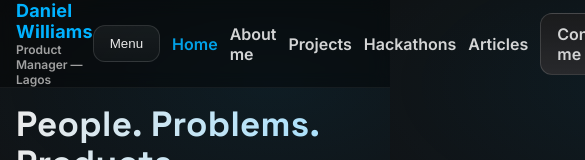
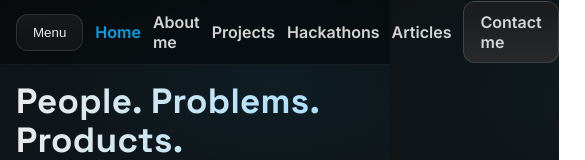
Before and after one commit to thedanielwilliams/F-135, a React (Vite) app: page / in a window 390 px wide. Shown: the top 160 px of the page, 585 px wide, since content can reach past the window. Built offline with nearby package versions, Linux system fonts and the light colour scheme.

Commit message:
Header/nav: desktop links only (Home/About/Projects/Hackathons/Articles/Contact), mobile shows Menu only; responsive CSS helpers

```diff
--- a/src/App.css
+++ b/src/App.css
@@ -19,6 +19,10 @@
 
 /* Optional layout tweaks */
 .nav-inner { display: flex; align-items: center; justify-content: space-between; }
-.menu-links { display: flex; gap: 12px; align-items: center; }
+/* Scope display to desktop-only menu to avoid mobile override */
+.menu-links.desktop-only { display: flex; gap: 12px; align-items: center; }
+
+/* Mobile header Home link styling */
+.home-link { font-weight: 700; margin-right: 8px; }
 
 .footer small { display: block; margin-top: 8px; }
--- a/src/App.jsx
+++ b/src/App.jsx
@@ -29,16 +29,12 @@ function Nav() {
             <div className="brand-title">Daniel Williams</div>
             <div className="brand-sub">Product Manager — Lagos</div>
           </div>
-          {/* Mobile brand (clickable to Home) */}
-          <NavLink to="/" className="mobile-only brand-link" onClick={close}>
-            <div className="brand-title">Daniel Williams</div>
-            <div className="brand-sub">Product Manager — Lagos</div>
-          </NavLink>
+          {/* Mobile: no brand text; only Menu button (on the right) */}
         </div>
         <div className="menu">
           {/* Menu toggle only on mobile */}
           <button className="button menu-toggle mobile-only" aria-label="Open menu" onClick={() => setOpen(v => !v)}>Menu</button>
-          {/* Desktop links include Home */}
+          {/* Desktop links only (no Menu button) */}
           <div className="menu-links desktop-only">
             <NavLink to="/" onClick={close}>Home</NavLink>
             <NavLink to="/about" onClick={close}>About me</NavLink>
```
